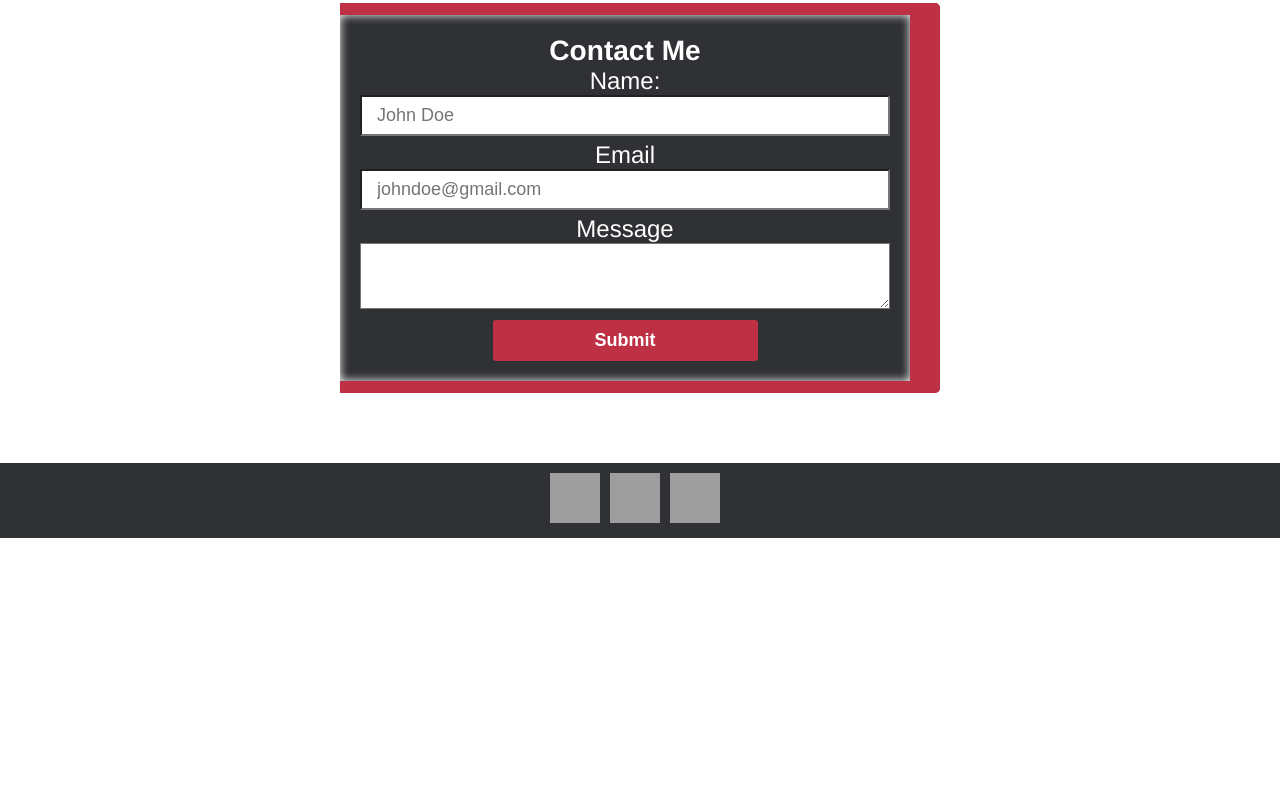
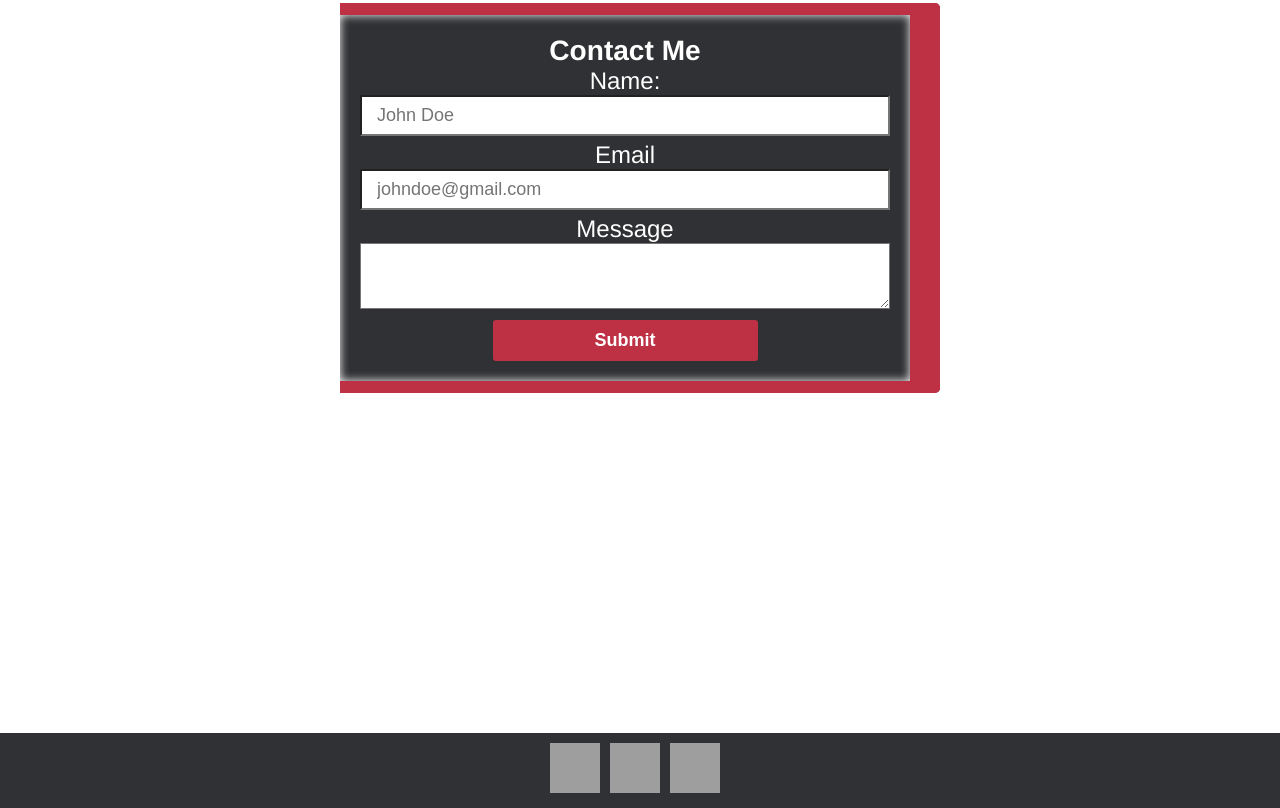
Before and after one commit to nimely111/Resume, a plain HTML site: page index.html in a window 1280 px wide. Shown: the part 1774-2582 px from the top of the page. Before the commit the page ends 2507 px from the top, so only its background shows below. Drawn offline with Linux system fonts and the light colour scheme; grey boxes are pictures that could not be loaded.

Commit message:
rename footer session from div to footer tag and remove the footr session from the contact session

```diff
--- a/index.html
+++ b/index.html
@@ -73,12 +73,12 @@
                   </div>
                <div><input type="submit" value="Submit"></div>
               </form>
-          </div>
-          <div class="social">
-             <div><a href="#"><img src="./Images/person-pc.JPG" alt="social-icons" width="50px" height="50px"></a></div>
-             <div><a href="#"><img src="./Images/us-store.JPG" alt="social-icons" width="50px" height="50px"></a></div>
-             <div><a href="#"><img src="./Images/us-store.JPG" alt="social-icons" width="50px" height="50px"></a></div>
-          </div>
         </section>
+      </div>
+      <footer class="social">
+         <div><a href="#"><img src="./Images/person-pc.JPG" alt="social-icons" width="50px" height="50px"></a></div>
+         <div><a href="#"><img src="./Images/us-store.JPG" alt="social-icons" width="50px" height="50px"></a></div>
+         <div><a href="#"><img src="./Images/us-store.JPG" alt="social-icons" width="50px" height="50px"></a></div>
+      </footer>
 </body>
 </html>
```
